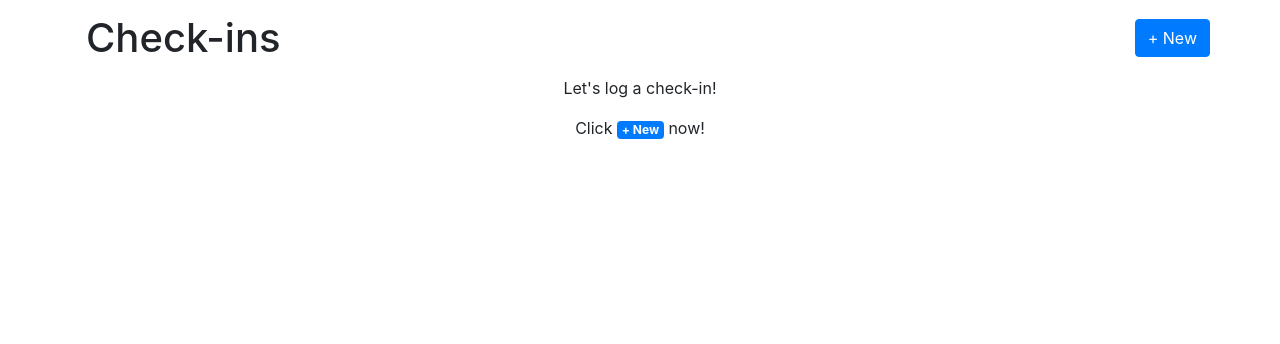
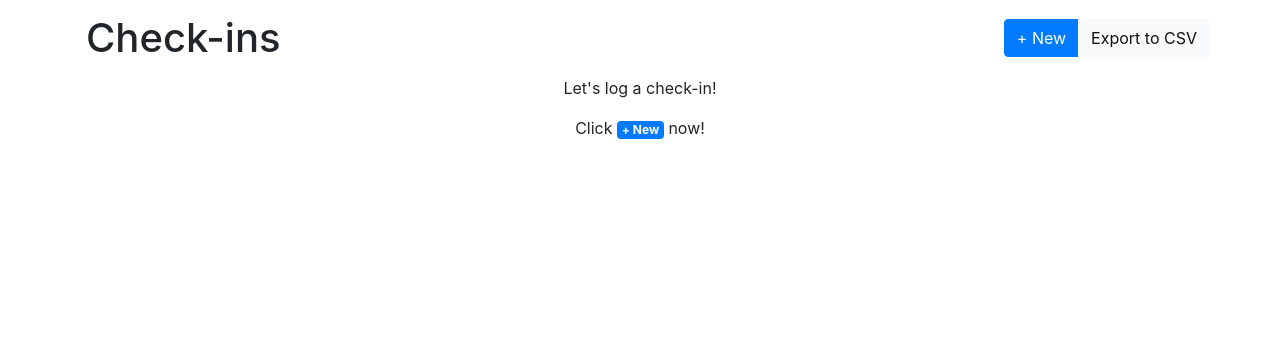
Before and after one commit to ninjadevtrack/allhereus, a Django app: page /checkins/ in a window 1280 px wide. Shown: the part 76-420 px from the top of the page. Run offline with Django 3.2, Linux system fonts and the light colour scheme; a user stored in the database is signed in; data comes from the database, SQL or seed files in the repository; data that the repository does not hold is empty; some libraries are stand-ins or nearby versions.

Commit message:
Add: export to csv button to top of page

```diff
--- a/backend/core/templates/core/checkins.html
+++ b/backend/core/templates/core/checkins.html
@@ -19,7 +19,10 @@ Check-ins
 <div class="container">
   <div class="row pl-3 d-flex justify-content-between align-items-center">
     <h1 class="mt-3 mb-3">Check-ins</h1>
-    <a href="{% url 'checkin_add' %}" class="btn btn-primary">+ New</a>
+    <div class="btn-group">
+      <a href="{% url 'checkin_add' %}" class="btn btn-primary">+ New</a>
+      <a href="{% url 'checkins_csv' %}" class="btn btn-light" name="export">Export to CSV</a>
+    </div>
   </div>
 
   {% if checkins %}
@@ -55,7 +58,6 @@ Check-ins
     </table>
     <section class="d-flex justify-content-between align-items-center pb-4">
       <span>Showing all {{ checkins | length }} checkins</span>
-      <a href="{% url 'checkins_csv' %}" class="btn btn-light" name="export">Export to CSV</a>
     </section>
   {% else %}
     <p class="text-center">Let's log a check-in!</p>
```
